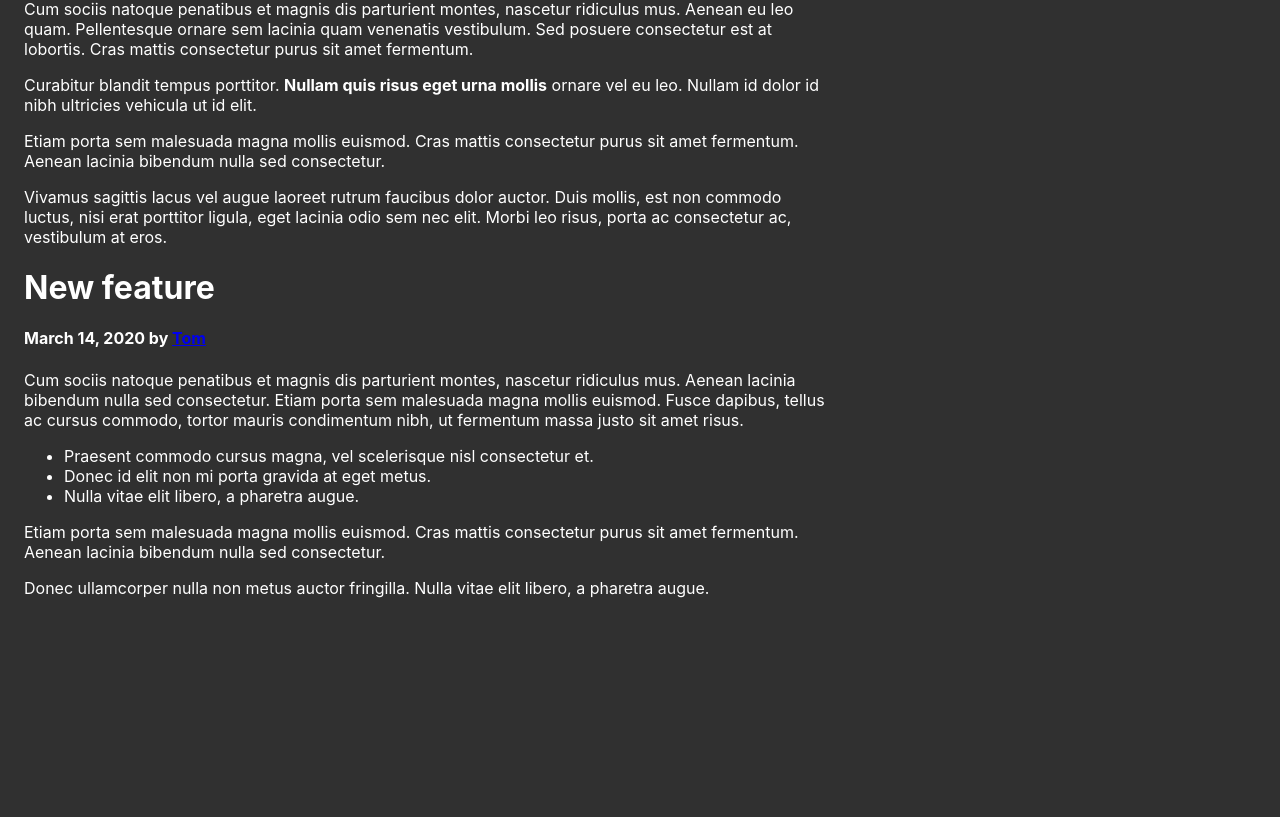
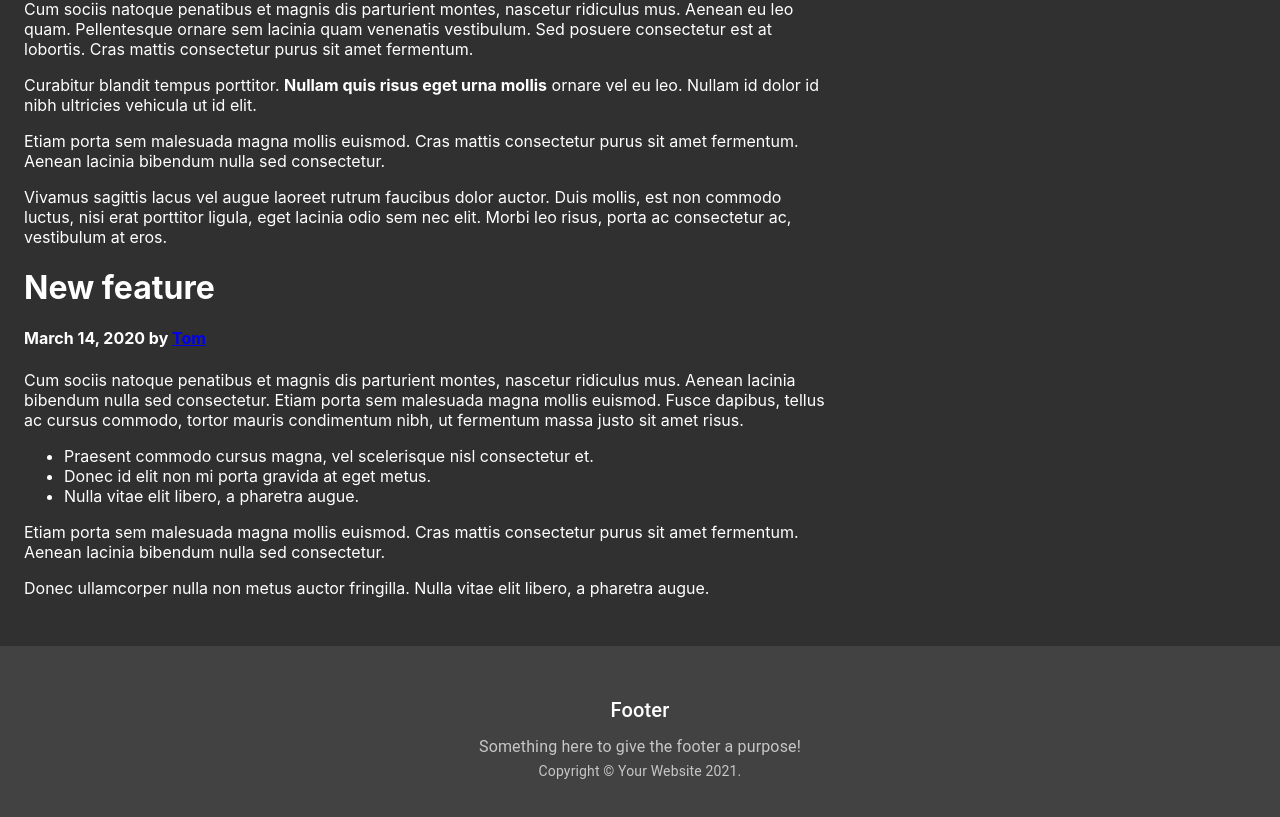
Before and after one commit to thuccv98/blog-templates-materialui, a React (Create React App) app: page / in a window 1280 px wide. Shown: the part 1755-2572 px from the top of the page. Before the commit the page ends 2389 px from the top, so only its background shows below. Built offline with nearby package versions, Linux system fonts and the light colour scheme.

Commit message:
Complete footer component

```diff
--- a/src/App.js
+++ b/src/App.js
@@ -7,6 +7,7 @@
 } from '@material-ui/core';
 import './App.css';
 import FeaturedPost from './components/FeaturedPost';
+import Footer from './components/Footer';
 import Header from './components/Header';
 import Main from './components/Main';
 import PostCard from './components/PostCard';
@@ -49,6 +50,10 @@
           />
         </Grid>
       </Container>
+      <Footer
+        title="Footer"
+        description="Something here to give the footer a purpose!"
+      />
     </ThemeProvider>
   );
 }
--- /dev/null
+++ b/src/components/Footer.js
@@ -0,0 +1,40 @@
+import { Container, Link, makeStyles, Typography } from '@material-ui/core';
+
+const useStyles = makeStyles((theme) => ({
+  footer: {
+    backgroundColor: theme.palette.background.paper,
+    marginTop: theme.spacing(4),
+    padding: theme.spacing(6, 0),
+  },
+}));
+
+const Footer = (props) => {
+  const { description, title } = props;
+  const classes = useStyles();
+  return (
+    <footer className={classes.footer}>
+      <Container maxWidth="lg">
+        <Typography variant="h6" align="center" gutterBottom>
+          {title}
+        </Typography>
+        <Typography
+          variant="subtitle1"
+          align="center"
+          color="textSecondary"
+          component="p"
+        >
+          {description}
+        </Typography>
+        <Typography variant="body2" color="textSecondary" align="center">
+          Copyright ©{' '}
+          <Link color="inherit" href="https://material-ui.com/">
+            Your Website
+          </Link>{' '}
+          {new Date().getFullYear()}.
+        </Typography>
+      </Container>
+    </footer>
+  );
+};
+
+export default Footer;
```
